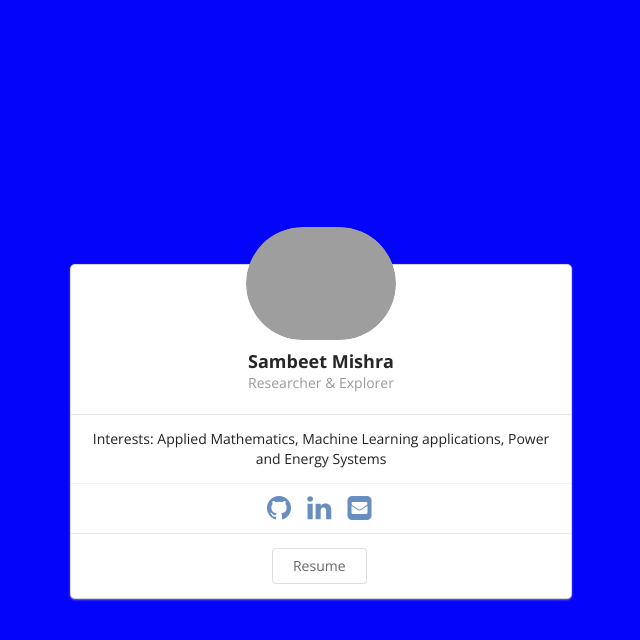
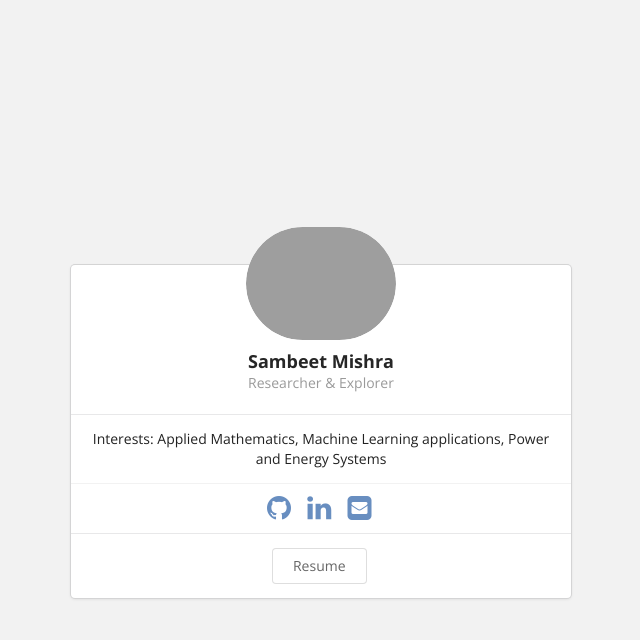
Before and after one commit to sambeetportfolio/sambeet_portfolio, a Jekyll site: the page built from index.html, in a window 1280 px wide. Shown: the top 640 px of the page, without its empty margins (319-959 px from the left). Built offline with Jekyll 4.4.1, drawn with Linux system fonts in a browser that asks for light colours.

Commit message:
refactor

```diff
--- a/css/stylesheet-customizations.scss
+++ b/css/stylesheet-customizations.scss
@@ -12,14 +12,6 @@
   animation: colorchange 10s infinite;
 }
 
-@keyframes colorchange
-{
-  0%   {background: red;}
-  25%  {background: yellow;}
-  50%  {background: blue;}
-  75%  {background: green;}
-  100% {background: red;}
-}
 
 // Customize the menubar color
 .ui.menu {
```
